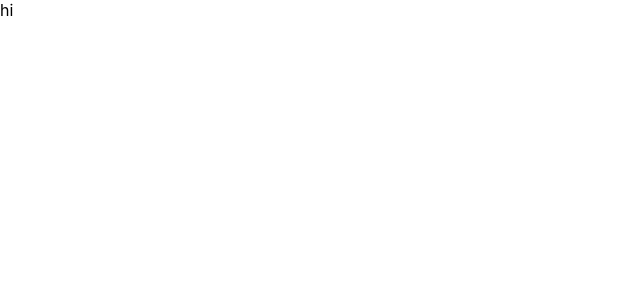
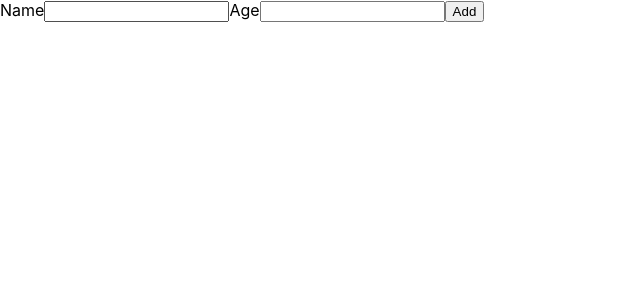
Before and after one commit to Alirezayoom/small-form, a React (Create React App) app: page / in a window 1280 px wide. Shown: the top 300 px of the page, without its empty margins (0-640 px from the left). Built offline with nearby package versions, Linux system fonts and the light colour scheme.

Commit message:
AddUser added

```diff
--- a/src/App.js
+++ b/src/App.js
@@ -1,7 +1,9 @@
+import AddUser from "./components/Users/AddUser";
+
 function App() {
   return (
     <div>
-      hi
+      <AddUser />
     </div>
   );
 }
--- /dev/null
+++ b/src/components/Users/AddUser.js
@@ -0,0 +1,13 @@
+const AddUser = () => {
+    return (
+        <form>
+            <label htmlFor="name">Name</label>
+            <input type="text" id="name" />
+            <label htmlFor="age">Age</label>
+            <input type="number" id="age" />
+            <button type="submit">Add</button>
+        </form>
+    )
+}
+
+export default AddUser;
```
